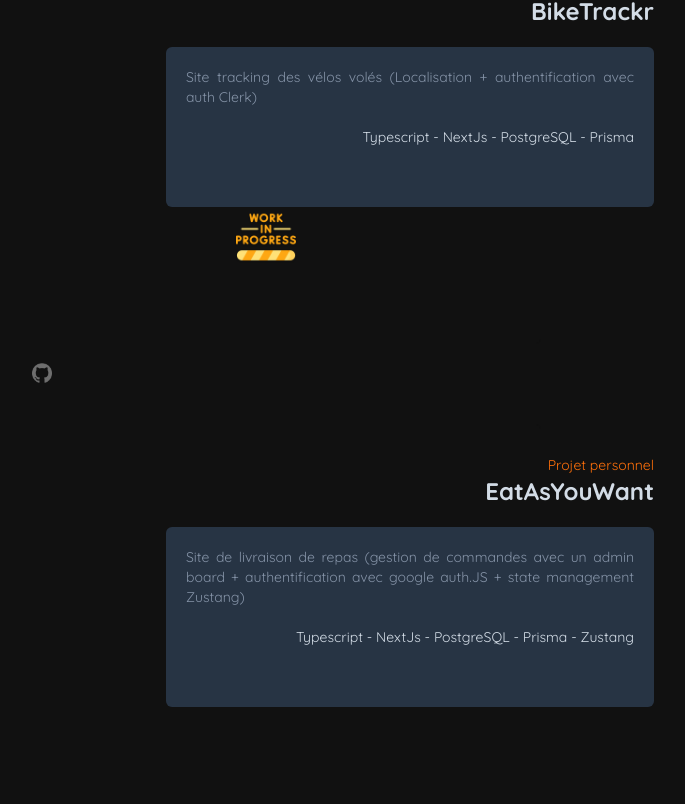
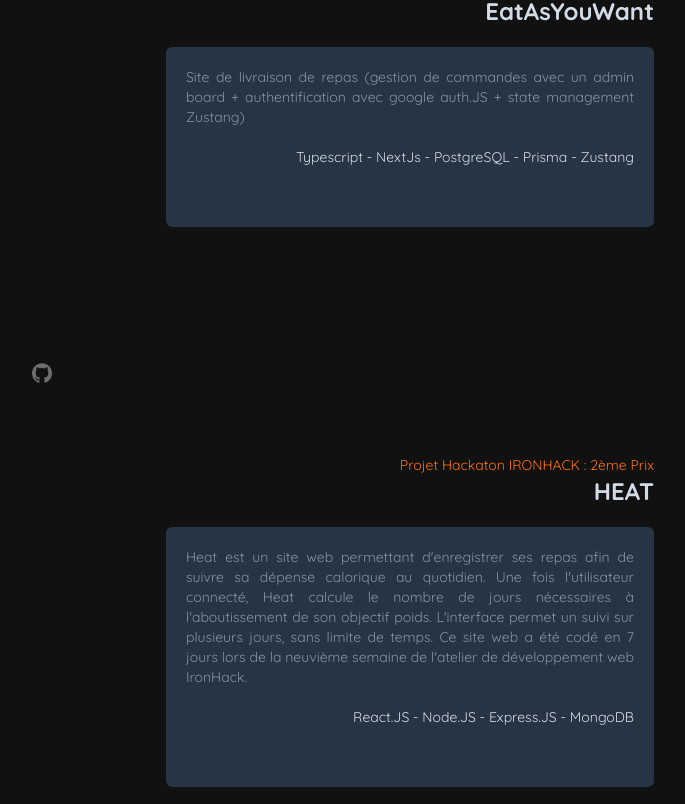
Before and after one commit to jltp2c/portfolioV2, a Next.js app: page /myportfolio in a window 1280 px wide. Shown: the part 3296-4100 px from the top of the page, without its empty margins (374-1059 px from the left). Built offline with nearby package versions, Linux system fonts and the light colour scheme.

Commit message:
modifications

```diff
--- a/components/projets/dataProjects.js
+++ b/components/projets/dataProjects.js
@@ -1,16 +1,4 @@
 export const bigProjects = [
-  {
-    id: 1,
-    title: "BikeTrackr",
-    stacks: "Typescript - NextJs - PostgreSQL - Prisma",
-    status: "Projet personnel",
-    desc: "Site tracking des vélos volés (Localisation + authentification avec auth Clerk)",
-    img: "/assets/img/onload.png",
-    gif: "/assets/img/onload.png",
-    github: "https://github.com/jltp2c/BikeTrackr",
-    link: "",
-    onBuild: true,
-  },
   {
     id: 1,
     title: "EatAsYouWant",
```
